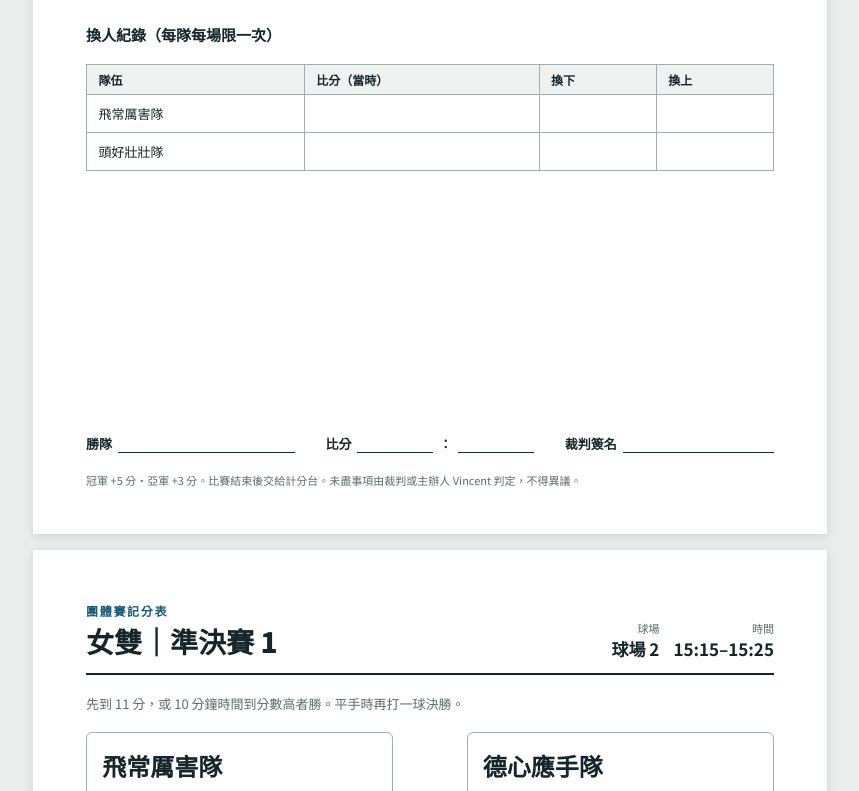
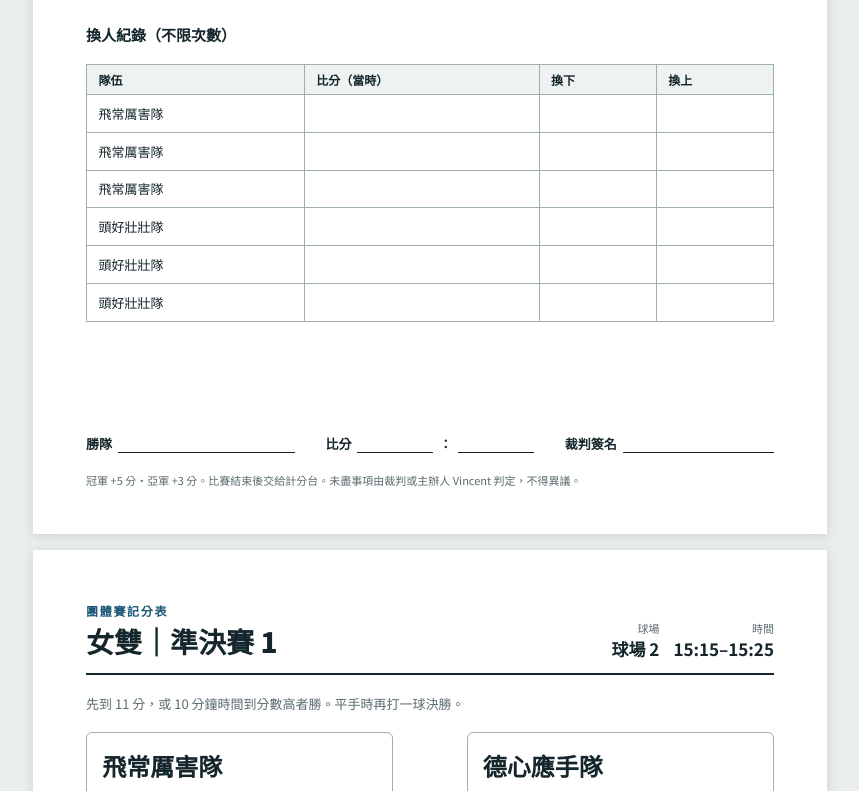
Before and after one commit to VincentHsu1972/pickleball-team-day, a plain HTML site: page scoresheets.html in a window 1280 px wide. Shown: the part 681-1472 px from the top of the page, without its empty margins (210-1069 px from the left). Drawn offline with Linux system fonts and the light colour scheme.

Commit message:
Unlimited substitutions in team matches
Co-Authored-By: Claude Opus 5.5 <noreply@anthropic.com>
Claude-Session: https://claude.ai/code/session_01BxsGrVYQLUgockLXwkENB1

```diff
--- a/scoresheets.html
+++ b/scoresheets.html
@@ -56,9 +56,9 @@ table.grid{width:100%;border-collapse:collapse;font-size:13px}
       <div class="final-row"><span>最後得分</span><b class="score-box"></b></div></div><div class="vs">VS</div><div class="side"><div class="side-name">頭好壯壯隊</div><div class="line"><span>選手</span><b></b></div><div class="line"><span>選手</span><b></b></div>
       <div class="tally-label">得分（每得 1 分劃掉一格）</div><div class="tally"><span class="box"><i>1</i></span><span class="box"><i>2</i></span><span class="box"><i>3</i></span><span class="box"><i>4</i></span><span class="box"><i>5</i></span><span class="box"><i>6</i></span><span class="box"><i>7</i></span><span class="box"><i>8</i></span><span class="box"><i>9</i></span><span class="box"><i>10</i></span><span class="box"><i>11</i></span><span class="box"><i>12</i></span><span class="box"><i>13</i></span><span class="box"><i>14</i></span><span class="box"><i>15</i></span></div>
       <div class="final-row"><span>最後得分</span><b class="score-box"></b></div></div></div>
-  <h3>換人紀錄（每隊每場限一次）</h3>
+  <h3>換人紀錄（不限次數）</h3>
   <table class="grid"><thead><tr><th>隊伍</th><th>比分（當時）</th><th>換下</th><th>換上</th></tr></thead>
-  <tbody><tr><td>飛常厲害隊</td><td></td><td></td><td></td></tr><tr><td>頭好壯壯隊</td><td></td><td></td><td></td></tr></tbody></table>
+  <tbody><tr><td>飛常厲害隊</td><td></td><td></td><td></td></tr><tr><td>飛常厲害隊</td><td></td><td></td><td></td></tr><tr><td>飛常厲害隊</td><td></td><td></td><td></td></tr><tr><td>頭好壯壯隊</td><td></td><td></td><td></td></tr><tr><td>頭好壯壯隊</td><td></td><td></td><td></td></tr><tr><td>頭好壯壯隊</td><td></td><td></td><td></td></tr></tbody></table>
   <div class="result"><div><span>勝隊</span><b></b></div><div><span>比分</span><b class="short"></b><em>：</em><b class="short"></b></div><div><span>裁判簽名</span><b></b></div></div>
   <p class="foot">冠軍 +5 分・亞軍 +3 分。比賽結束後交給計分台。未盡事項由裁判或主辦人 Vincent 判定，不得異議。</p>
 </section>
@@ -69,9 +69,9 @@ table.grid{width:100%;border-collapse:collapse;font-size:13px}
       <div class="final-row"><span>最後得分</span><b class="score-box"></b></div></div><div class="vs">VS</div><div class="side"><div class="side-name">德心應手隊</div><div class="line"><span>選手</span><b></b></div><div class="line"><span>選手</span><b></b></div>
       <div class="tally-label">得分（每得 1 分劃掉一格）</div><div class="tally"><span class="box"><i>1</i></span><span class="box"><i>2</i></span><span class="box"><i>3</i></span><span class="box"><i>4</i></span><span class="box"><i>5</i></span><span class="box"><i>6</i></span><span class="box"><i>7</i></span><span class="box"><i>8</i></span><span class="box"><i>9</i></span><span class="box"><i>10</i></span><span class="box"><i>11</i></span><span class="box"><i>12</i></span><span class="box"><i>13</i></span><span class="box"><i>14</i></span><span class="box"><i>15</i></span></div>
       <div class="final-row"><span>最後得分</span><b class="score-box"></b></div></div></div>
-  <h3>換人紀錄（每隊每場限一次）</h3>
+  <h3>換人紀錄（不限次數）</h3>
   <table class="grid"><thead><tr><th>隊伍</th><th>比分（當時）</th><th>換下</th><th>換上</th></tr></thead>
-  <tbody><tr><td>飛常厲害隊</td><td></td><td></td><td></td></tr><tr><td>德心應手隊</td><td></td><td></td><td></td></tr></tbody></table>
+  <tbody><tr><td>飛常厲害隊</td><td></td><td></td><td></td></tr><tr><td>飛常厲害隊</td><td></td><td></td><td></td></tr><tr><td>飛常厲害隊</td><td></td><td></td><td></td></tr><tr><td>德心應手隊</td><td></td><td></td><td></td></tr><tr><td>德心應手隊</td><td></td><td></td><td></td></tr><tr><td>德心應手隊</td><td></td><td></td><td></td></tr></tbody></table>
   <div class="result"><div><span>勝隊</span><b></b></div><div><span>比分</span><b class="short"></b><em>：</em><b class="short"></b></div><div><span>裁判簽名</span><b></b></div></div>
   <p class="foot">冠軍 +5 分・亞軍 +3 分。比賽結束後交給計分台。未盡事項由裁判或主辦人 Vincent 判定，不得異議。</p>
 </section>
@@ -82,9 +82,9 @@ table.grid{width:100%;border-collapse:collapse;font-size:13px}
       <div class="final-row"><span>最後得分</span><b class="score-box"></b></div></div><div class="vs">VS</div><div class="side"><div class="side-name">拉高比分隊</div><div class="line"><span>選手</span><b></b></div><div class="line"><span>選手</span><b></b></div>
       <div class="tally-label">得分（每得 1 分劃掉一格）</div><div class="tally"><span class="box"><i>1</i></span><span class="box"><i>2</i></span><span class="box"><i>3</i></span><span class="box"><i>4</i></span><span class="box"><i>5</i></span><span class="box"><i>6</i></span><span class="box"><i>7</i></span><span class="box"><i>8</i></span><span class="box"><i>9</i></span><span class="box"><i>10</i></span><span class="box"><i>11</i></span><span class="box"><i>12</i></span><span class="box"><i>13</i></span><span class="box"><i>14</i></span><span class="box"><i>15</i></span></div>
       <div class="final-row"><span>最後得分</span><b class="score-box"></b></div></div></div>
-  <h3>換人紀錄（每隊每場限一次）</h3>
+  <h3>換人紀錄（不限次數）</h3>
   <table class="grid"><thead><tr><th>隊伍</th><th>比分（當時）</th><th>換下</th><th>換上</th></tr></thead>
-  <tbody><tr><td>德心應手隊</td><td></td><td></td><td></td></tr><tr><td>拉高比分隊</td><td></td><td></td><td></td></tr></tbody></table>
+  <tbody><tr><td>德心應手隊</td><td></td><td></td><td></td></tr><tr><td>德心應手隊</td><td></td><td></td><td></td></tr><tr><td>德心應手隊</td><td></td><td></td><td></td></tr><tr><td>拉高比分隊</td><td></td><td></td><td></td></tr><tr><td>拉高比分隊</td><td></td><td></td><td></td></tr><tr><td>拉高比分隊</td><td></td><td></td><td></td></tr></tbody></table>
   <div class="result"><div><span>勝隊</span><b></b></div><div><span>比分</span><b class="short"></b><em>：</em><b class="short"></b></div><div><span>裁判簽名</span><b></b></div></div>
   <p class="foot">冠軍 +5 分・亞軍 +3 分。比賽結束後交給計分台。未盡事項由裁判或主辦人 Vincent 判定，不得異議。</p>
 </section>
@@ -95,9 +95,9 @@ table.grid{width:100%;border-collapse:collapse;font-size:13px}
       <div class="final-row"><span>最後得分</span><b class="score-box"></b></div></div><div class="vs">VS</div><div class="side"><div class="side-name">德心應手隊</div><div class="line"><span>選手</span><b></b></div><div class="line"><span>選手</span><b></b></div>
       <div class="tally-label">得分（每得 1 分劃掉一格）</div><div class="tally"><span class="box"><i>1</i></span><span class="box"><i>2</i></span><span class="box"><i>3</i></span><span class="box"><i>4</i></span><span class="box"><i>5</i></span><span class="box"><i>6</i></span><span class="box"><i>7</i></span><span class="box"><i>8</i></span><span class="box"><i>9</i></span><span class="box"><i>10</i></span><span class="box"><i>11</i></span><span class="box"><i>12</i></span><span class="box"><i>13</i></span><span class="box"><i>14</i></span><span class="box"><i>15</i></span></div>
       <div class="final-row"><span>最後得分</span><b class="score-box"></b></div></div></div>
-  <h3>換人紀錄（每隊每場限一次）</h3>
+  <h3>換人紀錄（不限次數）</h3>
   <table class="grid"><thead><tr><th>隊伍</th><th>比分（當時）</th><th>換下</th><th>換上</th></tr></thead>
-  <tbody><tr><td>拉高比分隊</td><td></td><td></td><td></td></tr><tr><td>德心應手隊</td><td></td><td></td><td></td></tr></tbody></table>
+  <tbody><tr><td>拉高比分隊</td><td></td><td></td><td></td></tr><tr><td>拉高比分隊</td><td></td><td></td><td></td></tr><tr><td>拉高比分隊</td><td></td><td></td><td></td></tr><tr><td>德心應手隊</td><td></td><td></td><td></td></tr><tr><td>德心應手隊</td><td></td><td></td><td></td></tr><tr><td>德心應手隊</td><td></td><td></td><td></td></tr></tbody></table>
   <div class="result"><div><span>勝隊</span><b></b></div><div><span>比分</span><b class="short"></b><em>：</em><b class="short"></b></div><div><span>裁判簽名</span><b></b></div></div>
   <p class="foot">冠軍 +5 分・亞軍 +3 分。比賽結束後交給計分台。未盡事項由裁判或主辦人 Vincent 判定，不得異議。</p>
 </section>
@@ -108,9 +108,9 @@ table.grid{width:100%;border-collapse:collapse;font-size:13px}
       <div class="final-row"><span>最後得分</span><b class="score-box"></b></div></div><div class="vs">VS</div><div class="side"><div class="side-name">頭好壯壯隊</div><div class="line"><span>選手</span><b></b></div><div class="line"><span>選手</span><b></b></div>
       <div class="tally-label">得分（每得 1 分劃掉一格）</div><div class="tally"><span class="box"><i>1</i></span><span class="box"><i>2</i></span><span class="box"><i>3</i></span><span class="box"><i>4</i></span><span class="box"><i>5</i></span><span class="box"><i>6</i></span><span class="box"><i>7</i></span><span class="box"><i>8</i></span><span class="box"><i>9</i></span><span class="box"><i>10</i></span><span class="box"><i>11</i></span><span class="box"><i>12</i></span><span class="box"><i>13</i></span><span class="box"><i>14</i></span><span class="box"><i>15</i></span></div>
       <div class="final-row"><span>最後得分</span><b class="score-box"></b></div></div></div>
-  <h3>換人紀錄（每隊每場限一次）</h3>
+  <h3>換人紀錄（不限次數）</h3>
   <table class="grid"><thead><tr><th>隊伍</th><th>比分（當時）</th><th>換下</th><th>換上</th></tr></thead>
-  <tbody><tr><td>拉高比分隊</td><td></td><td></td><td></td></tr><tr><td>頭好壯壯隊</td><td></td><td></td><td></td></tr></tbody></table>
+  <tbody><tr><td>拉高比分隊</td><td></td><td></td><td></td></tr><tr><td>拉高比分隊</td><td></td><td></td><td></td></tr><tr><td>拉高比分隊</td><td></td><td></td><td></td></tr><tr><td>頭好壯壯隊</td><td></td><td></td><td></td></tr><tr><td>頭好壯壯隊</td><td></td><td></td><td></td></tr><tr><td>頭好壯壯隊</td><td></td><td></td><td></td></tr></tbody></table>
   <div class="result"><div><span>勝隊</span><b></b></div><div><span>比分</span><b class="short"></b><em>：</em><b class="short"></b></div><div><span>裁判簽名</span><b></b></div></div>
   <p class="foot">冠軍 +5 分・亞軍 +3 分。比賽結束後交給計分台。未盡事項由裁判或主辦人 Vincent 判定，不得異議。</p>
 </section>
@@ -121,9 +121,9 @@ table.grid{width:100%;border-collapse:collapse;font-size:13px}
       <div class="final-row"><span>最後得分</span><b class="score-box"></b></div></div><div class="vs">VS</div><div class="side"><div class="side-name">飛常厲害隊</div><div class="line"><span>選手</span><b></b></div><div class="line"><span>選手</span><b></b></div>
       <div class="tally-label">得分（每得 1 分劃掉一格）</div><div class="tally"><span class="box"><i>1</i></span><span class="box"><i>2</i></span><span class="box"><i>3</i></span><span class="box"><i>4</i></span><span class="box"><i>5</i></span><span class="box"><i>6</i></span><span class="box"><i>7</i></span><span class="box"><i>8</i></span><span class="box"><i>9</i></span><span class="box"><i>10</i></span><span class="box"><i>11</i></span><span class="box"><i>12</i></span><span class="box"><i>13</i></span><span class="box"><i>14</i></span><span class="box"><i>15</i></span></div>
       <div class="final-row"><span>最後得分</span><b class="score-box"></b></div></div></div>
-  <h3>換人紀錄（每隊每場限一次）</h3>
+  <h3>換人紀錄（不限次數）</h3>
   <table class="grid"><thead><tr><th>隊伍</th><th>比分（當時）</th><th>換下</th><th>換上</th></tr></thead>
-  <tbody><tr><td>頭好壯壯隊</td><td></td><td></td><td></td></tr><tr><td>飛常厲害隊</td><td></td><td></td><td></td></tr></tbody></table>
+  <tbody><tr><td>頭好壯壯隊</td><td></td><td></td><td></td></tr><tr><td>頭好壯壯隊</td><td></td><td></td><td></td></tr><tr><td>頭好壯壯隊</td><td></td><td></td><td></td></tr><tr><td>飛常厲害隊</td><td></td><td></td><td></td></tr><tr><td>飛常厲害隊</td><td></td><td></td><td></td></tr><tr><td>飛常厲害隊</td><td></td><td></td><td></td></tr></tbody></table>
   <div class="result"><div><span>勝隊</span><b></b></div><div><span>比分</span><b class="short"></b><em>：</em><b class="short"></b></div><div><span>裁判簽名</span><b></b></div></div>
   <p class="foot">冠軍 +5 分・亞軍 +3 分。比賽結束後交給計分台。未盡事項由裁判或主辦人 Vincent 判定，不得異議。</p>
 </section>
@@ -134,9 +134,9 @@ table.grid{width:100%;border-collapse:collapse;font-size:13px}
       <div class="final-row"><span>最後得分</span><b class="score-box"></b></div></div><div class="vs">VS</div><div class="side"><div class="side-name"><span class="blank-line"></span></div><div class="line"><span>選手</span><b></b></div><div class="line"><span>選手</span><b></b></div>
       <div class="tally-label">得分（每得 1 分劃掉一格）</div><div class="tally"><span class="box"><i>1</i></span><span class="box"><i>2</i></span><span class="box"><i>3</i></span><span class="box"><i>4</i></span><span class="box"><i>5</i></span><span class="box"><i>6</i></span><span class="box"><i>7</i></span><span class="box"><i>8</i></span><span class="box"><i>9</i></span><span class="box"><i>10</i></span><span class="box"><i>11</i></span><span class="box"><i>12</i></span><span class="box"><i>13</i></span><span class="box"><i>14</i></span><span class="box"><i>15</i></span></div>
       <div class="final-row"><span>最後得分</span><b class="score-box"></b></div></div></div>
-  <h3>換人紀錄（每隊每場限一次）</h3>
+  <h3>換人紀錄（不限次數）</h3>
   <table class="grid"><thead><tr><th>隊伍</th><th>比分（當時）</th><th>換下</th><th>換上</th></tr></thead>
-  <tbody><tr><td><span class="blank-line"></span></td><td></td><td></td><td></td></tr><tr><td><span class="blank-line"></span></td><td></td><td></td><td></td></tr></tbody></table>
+  <tbody><tr><td><span class="blank-line"></span></td><td></td><td></td><td></td></tr><tr><td><span class="blank-line"></span></td><td></td><td></td><td></td></tr><tr><td><span class="blank-line"></span></td><td></td><td></td><td></td></tr><tr><td><span class="blank-line"></span></td><td></td><td></td><td></td></tr><tr><td><span class="blank-line"></span></td><td></td><td></td><td></td></tr><tr><td><span class="blank-line"></span></td><td></td><td></td><td></td></tr></tbody></table>
   <div class="result"><div><span>勝隊</span><b></b></div><div><span>比分</span><b class="short"></b><em>：</em><b class="short"></b></div><div><span>裁判簽名</span><b></b></div></div>
   <p class="foot">冠軍 +5 分・亞軍 +3 分。比賽結束後交給計分台。未盡事項由裁判或主辦人 Vincent 判定，不得異議。</p>
 </section>
@@ -147,9 +147,9 @@ table.grid{width:100%;border-collapse:collapse;font-size:13px}
       <div class="final-row"><span>最後得分</span><b class="score-box"></b></div></div><div class="vs">VS</div><div class="side"><div class="side-name"><span class="blank-line"></span></div><div class="line"><span>選手</span><b></b></div><div class="line"><span>選手</span><b></b></div>
       <div class="tally-label">得分（每得 1 分劃掉一格）</div><div class="tally"><span class="box"><i>1</i></span><span class="box"><i>2</i></span><span class="box"><i>3</i></span><span class="box"><i>4</i></span><span class="box"><i>5</i></span><span class="box"><i>6</i></span><span class="box"><i>7</i></span><span class="box"><i>8</i></span><span class="box"><i>9</i></span><span class="box"><i>10</i></span><span class="box"><i>11</i></span><span class="box"><i>12</i></span><span class="box"><i>13</i></span><span class="box"><i>14</i></span><span class="box"><i>15</i></span></div>
       <div class="final-row"><span>最後得分</span><b class="score-box"></b></div></div></div>
-  <h3>換人紀錄（每隊每場限一次）</h3>
+  <h3>換人紀錄（不限次數）</h3>
   <table class="grid"><thead><tr><th>隊伍</th><th>比分（當時）</th><th>換下</th><th>換上</th></tr></thead>
-  <tbody><tr><td><span class="blank-line"></span></td><td></td><td></td><td></td></tr><tr><td><span class="blank-line"></span></td><td></td><td></td><td></td></tr></tbody></table>
+  <tbody><tr><td><span class="blank-line"></span></td><td></td><td></td><td></td></tr><tr><td><span class="blank-line"></span></td><td></td><td></td><td></td></tr><tr><td><span class="blank-line"></span></td><td></td><td></td><td></td></tr><tr><td><span class="blank-line"></span></td><td></td><td></td><td></td></tr><tr><td><span class="blank-line"></span></td><td></td><td></td><td></td></tr><tr><td><span class="blank-line"></span></td><td></td><td></td><td></td></tr></tbody></table>
   <div class="result"><div><span>勝隊</span><b></b></div><div><span>比分</span><b class="short"></b><em>：</em><b class="short"></b></div><div><span>裁判簽名</span><b></b></div></div>
   <p class="foot">冠軍 +5 分・亞軍 +3 分。比賽結束後交給計分台。未盡事項由裁判或主辦人 Vincent 判定，不得異議。</p>
 </section>
@@ -160,9 +160,9 @@ table.grid{width:100%;border-collapse:collapse;font-size:13px}
       <div class="final-row"><span>最後得分</span><b class="score-box"></b></div></div><div class="vs">VS</div><div class="side"><div class="side-name"><span class="blank-line"></span></div><div class="line"><span>選手</span><b></b></div><div class="line"><span>選手</span><b></b></div>
       <div class="tally-label">得分（每得 1 分劃掉一格）</div><div class="tally"><span class="box"><i>1</i></span><span class="box"><i>2</i></span><span class="box"><i>3</i></span><span class="box"><i>4</i></span><span class="box"><i>5</i></span><span class="box"><i>6</i></span><span class="box"><i>7</i></span><span class="box"><i>8</i></span><span class="box"><i>9</i></span><span class="box"><i>10</i></span><span class="box"><i>11</i></span><span class="box"><i>12</i></span><span class="box"><i>13</i></span><span class="box"><i>14</i></span><span class="box"><i>15</i></span></div>
       <div class="final-row"><span>最後得分</span><b class="score-box"></b></div></div></div>
-  <h3>換人紀錄（每隊每場限一次）</h3>
+  <h3>換人紀錄（不限次數）</h3>
   <table class="grid"><thead><tr><th>隊伍</th><th>比分（當時）</th><th>換下</th><th>換上</th></tr></thead>
-  <tbody><tr><td><span class="blank-line"></span></td><td></td><td></td><td></td></tr><tr><td><span class="blank-line"></span></td><td></td><td></td><td></td></tr></tbody></table>
+  <tbody><tr><td><span class="blank-line"></span></td><td></td><td></td><td></td></tr><tr><td><span class="blank-line"></span></td><td></td><td></td><td></td></tr><tr><td><span class="blank-line"></span></td><td></td><td></td><td></td></tr><tr><td><span class="blank-line"></span></td><td></td><td></td><td></td></tr><tr><td><span class="blank-line"></span></td><td></td><td></td><td></td></tr><tr><td><span class="blank-line"></span></td><td></td><td></td><td></td></tr></tbody></table>
   <div class="result"><div><span>勝隊</span><b></b></div><div><span>比分</span><b class="short"></b><em>：</em><b class="short"></b></div><div><span>裁判簽名</span><b></b></div></div>
   <p class="foot">冠軍 +5 分・亞軍 +3 分。比賽結束後交給計分台。未盡事項由裁判或主辦人 Vincent 判定，不得異議。</p>
 </section>
```
Also changed, not shown: index.html (+1 -1 lines).
